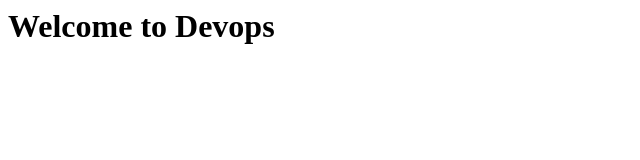
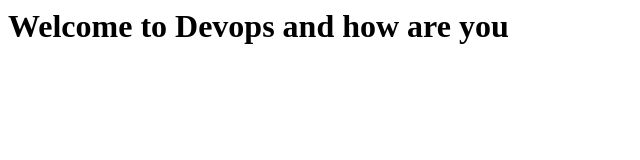
Before and after one commit to ibmirza123/cicd, a plain HTML site: page index.html in a window 1280 px wide. Shown: the whole page, without its empty margins (0-640 px from the left). Drawn offline with Linux system fonts and the light colour scheme.

Commit message:
update 2 for build

```diff
--- a/index.html
+++ b/index.html
@@ -1,6 +1,6 @@
 <html>
 <title> Hi there </title>
 <body>
-<h1> Welcome to Devops </h1>
+<h1> Welcome to Devops and how are you </h1>
 </body>
 </html>
```
